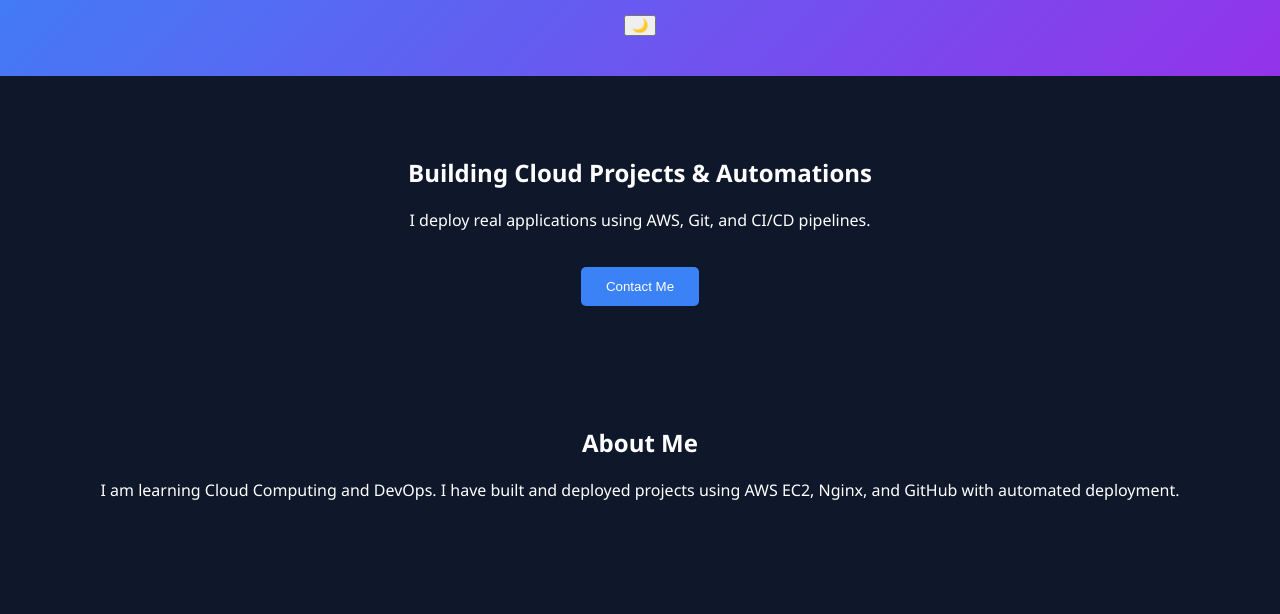
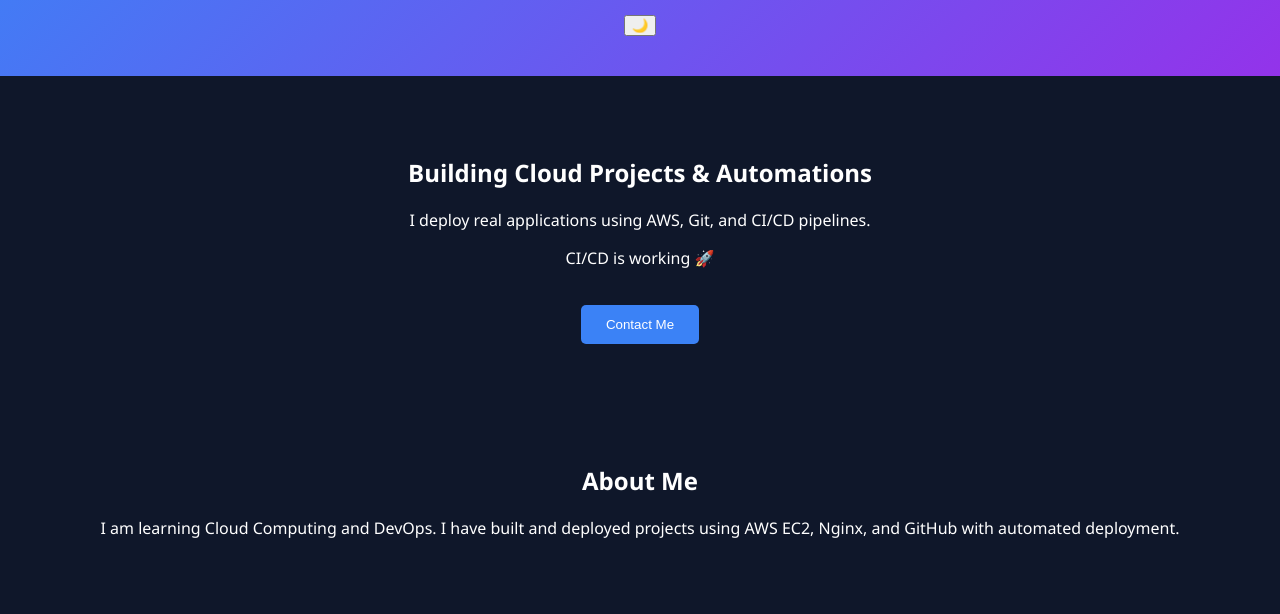
Before and after one commit to nailwalmayank3-droid/my-portfolio, a plain HTML site: page index.html in a window 1280 px wide. Shown: the part 136-750 px from the top of the page. Drawn offline with Linux system fonts and the light colour scheme.

Commit message:
Test GitHub Actions Deployment

```diff
--- a/index.html
+++ b/index.html
@@ -17,6 +17,7 @@
     <section class="hero">
         <h2>Building Cloud Projects & Automations</h2>
         <p>I deploy real applications using AWS, Git, and CI/CD pipelines.</p>
+	<p>CI/CD is working 🚀</p>
         <button onclick="scrollToContact()">Contact Me</button>
     </section>
 
```
